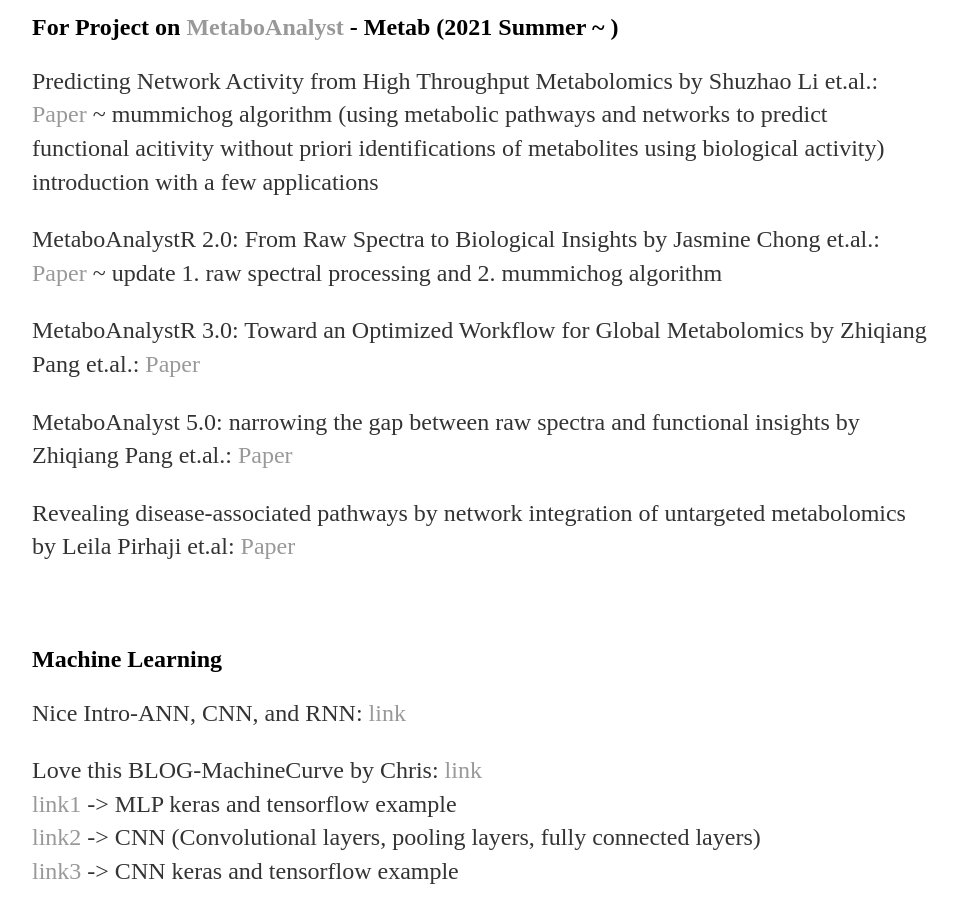
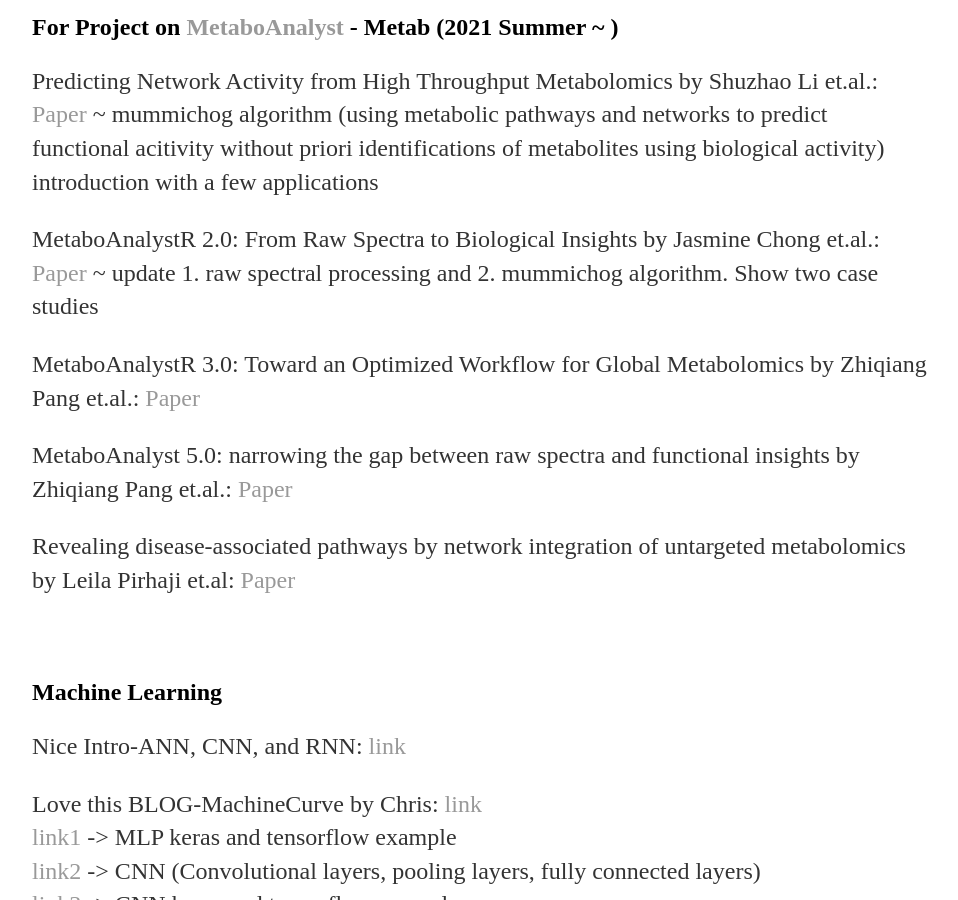
Before and after one commit to yjkweon24/yjkweon24.github.io, a Jekyll site: the page built from _posts/2019-03-16-Academic.md, in a window 1280 px wide and 900 px high, scrolled down 2346 px. Shown: the whole window, without its empty margins (160-1118 px from the left). Built offline with Jekyll 4.4.1, drawn with Linux system fonts in a browser that asks for light colours.

Commit message:
Update 2019-03-16-Academic.md

```diff
--- a/_posts/2019-03-16-Academic.md
+++ b/_posts/2019-03-16-Academic.md
@@ -59,7 +59,7 @@
 
 Predicting Network Activity from High Throughput Metabolomics by Shuzhao Li et.al.: [Paper](https://journals.plos.org/ploscompbiol/article?id=10.1371/journal.pcbi.1003123) ~ mummichog algorithm (using metabolic pathways and networks to predict functional acitivity without priori identifications of metabolites using biological activity) introduction with a few applications
 
-MetaboAnalystR 2.0: From Raw Spectra to Biological Insights by Jasmine Chong et.al.: [Paper](https://www.mdpi.com/2218-1989/9/3/57) ~ update 1. raw spectral processing and 2. mummichog algorithm
+MetaboAnalystR 2.0: From Raw Spectra to Biological Insights by Jasmine Chong et.al.: [Paper](https://www.mdpi.com/2218-1989/9/3/57) ~ update 1. raw spectral processing and 2. mummichog algorithm. Show two case studies
 
 MetaboAnalystR 3.0: Toward an Optimized Workflow for Global Metabolomics by Zhiqiang Pang et.al.: [Paper](https://www.mdpi.com/2218-1989/10/5/186)
 
```
